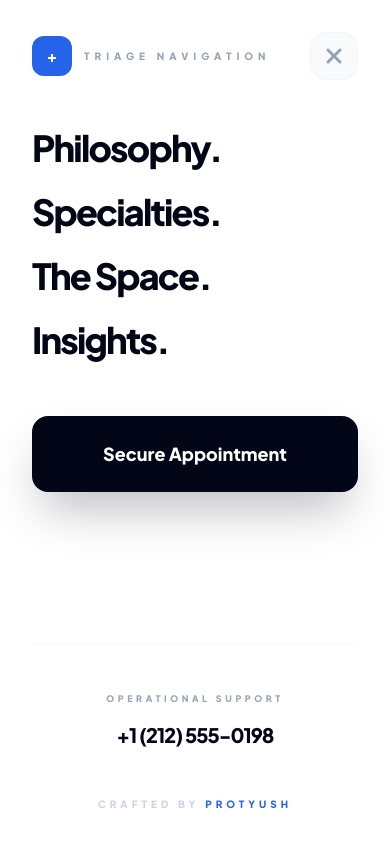
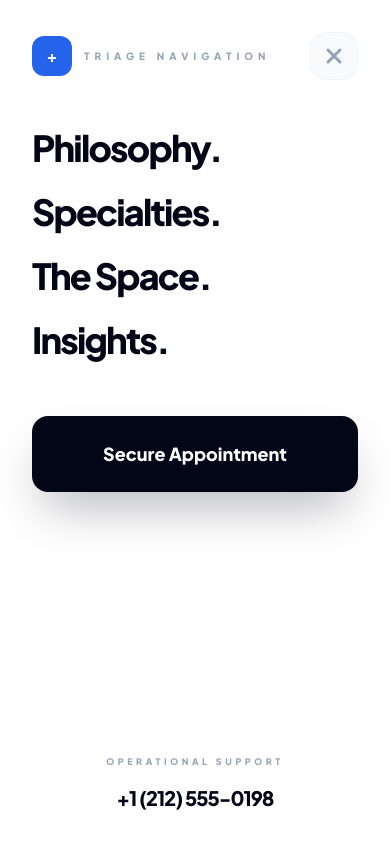
Before and after one commit to competitive7coder/Dr_Clinic, a React (Vite) app: page / in a window 390 px wide. Both pictures are taken after a click on the button "Open navigation menu". Shown: the top 844 px of the page. Built offline with nearby package versions, Linux system fonts and the light colour scheme.

Commit message:
Remove props from Nav and Footer

```diff
--- a/frontend/components/Footer.tsx
+++ b/frontend/components/Footer.tsx
@@ -3,7 +3,7 @@ import React from 'react';
 import { CLINIC_PLACEHOLDERS } from '../constants';
 import { Placeholder } from './Placeholder';
 
-export const Footer: React.FC<{ revealRef: any }> = ({ revealRef }) => (
+export const Footer: React.FC = () => (
   <footer className="bg-slate-950 text-slate-400 pt-16 pb-8 px-6 overflow-hidden relative">
     {/* Architectural Gradients & Grid */}
     <div className="absolute inset-0 bg-[linear-gradient(to_right,#ffffff05_1px,transparent_1px),linear-gradient(to_bottom,#ffffff05_1px,transparent_1px)] bg-[size:32px_32px] pointer-events-none opacity-20"></div>
--- a/frontend/components/Navbar.tsx
+++ b/frontend/components/Navbar.tsx
@@ -2,7 +2,7 @@ import React, { useState, useEffect } from 'react';
 import { CLINIC_PLACEHOLDERS } from '../constants';
 import { Placeholder } from './Placeholder';
 
-export const Navbar: React.FC<{ revealRef: any }> = ({ revealRef }) => {
+export const Navbar: React.FC = () => {
   const [isMenuOpen, setIsMenuOpen] = useState(false);
   const [scrolled, setScrolled] = useState(false);
 
@@ -65,6 +65,8 @@ export const Navbar: React.FC<{ revealRef: any }> = ({ revealRef }) => {
           </div>
 
           <button
+            type="button"
+            aria-label="Open navigation menu"
             onClick={() => setIsMenuOpen(true)}
             className="lg:hidden p-3 bg-slate-950 text-white rounded-xl active:scale-90 transition-all shadow-xl"
           >
@@ -83,10 +85,13 @@ export const Navbar: React.FC<{ revealRef: any }> = ({ revealRef }) => {
               <div className="w-10 h-10 bg-blue-600 rounded-xl flex items-center justify-center text-white font-black">+</div>
               <span className="text-[10px] font-black text-slate-400 uppercase tracking-[0.5em]">Triage Navigation</span>
             </div>
-              <button onClick={() => setIsMenuOpen(false)} className="w-12 h-12 bg-slate-50 border border-slate-100 rounded-2xl flex items-center justify-center text-slate-400">
-                <svg className="w-6 h-6" fill="none" stroke="currentColor" viewBox="0 0 24 24"><path strokeLinecap="round" strokeLinejoin="round" strokeWidth="3" d="M6 18L18 6M6 6l12 12" /></svg>
+            <button type="button" aria-label="Close navigation menu" onClick={() => setIsMenuOpen(false)} className="w-12 h-12 bg-slate-50 border border-slate-100 rounded-2xl flex items-center justify-center text-slate-400">
+              <svg className="w-6 h-6" fill="none" stroke="currentColor" viewBox="0 0 24 24">
+                <path strokeLinecap="round" strokeLinejoin="round" strokeWidth="3" d="M6 18L18 6M6 6l12 12" />
+              </svg>
             </button>
           </div>
+
           <div className="flex flex-col gap-6">
             {navLinks.map((link) => (
               <a
@@ -109,12 +114,9 @@ export const Navbar: React.FC<{ revealRef: any }> = ({ revealRef }) => {
 
           <div className="mt-auto pt-12 border-t border-slate-50 space-y-4 text-center">
             <p className="text-[9px] font-black text-slate-400 uppercase tracking-[0.4em]">Operational Support</p>
-              <p className="text-xl font-black text-slate-950 tracking-tighter"><Placeholder text={CLINIC_PLACEHOLDERS.phone} /></p>
-              <div className="pt-8">
-                <p className="text-[10px] font-black text-slate-300 uppercase tracking-[0.4em]">
-                  Crafted by <a href="https://github.com/protyush" target="_blank" rel="noopener noreferrer" className="text-blue-600 hover:underline decoration-blue-500/30">Protyush</a>
+            <p className="text-xl font-black text-slate-950 tracking-tighter">
+              <Placeholder text={CLINIC_PLACEHOLDERS.phone} />
             </p>
-              </div>
           </div>
         </div>
       </div>
```
Lines whose indentation alone changed are shown as unchanged.
